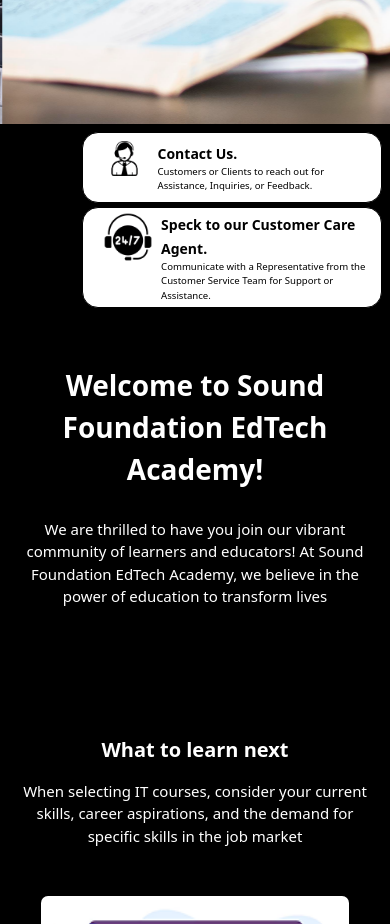
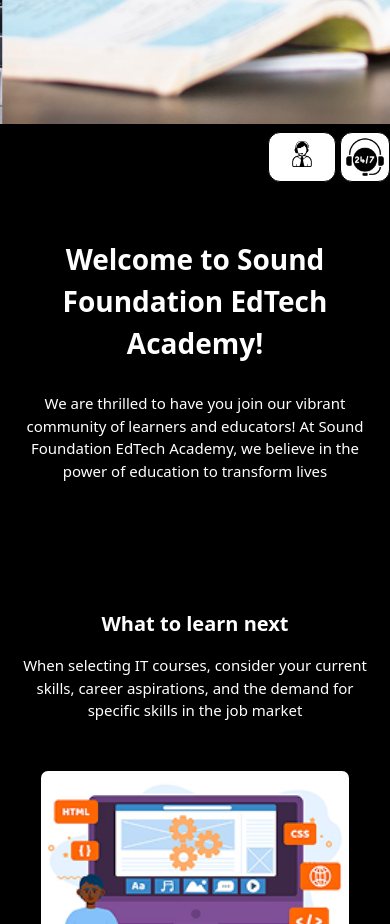
Before and after one commit to Cleve-keem/sfdt-frontend, a React (Vite) app: page / in a window 390 px wide. Shown: the part 840-1764 px from the top of the page. Built offline with nearby package versions, Linux system fonts and the light colour scheme.

Commit message:
Customer Service component done

```diff
--- a/src/components/ContactUs.jsx
+++ b/src/components/ContactUs.jsx
@@ -2,14 +2,14 @@ import React from "react";
 
 export default function ContactUs() {
   return (
-    <div className="flex justify-between bg-black text-black px-2 md:px-10">
+    <div className="flex justify-between md:h-[180px] bg-black py-2  md:px-10">
       <div></div>
-      <div className="flex flex-col gap-1 items-end my-2 w-[10px] ">
-        <div className="rounded-2xl flex w-[300px] md:w-[450px] p-2 border bg-white shadow-md">
-          <div className="w-[100px] md:w-[70px]">
+      <div className="flex md:flex-col gap-1 md:items-end md:my-2">
+        <div className="rounded-xl flex  md:w-[450px] p-2 border bg-white shadow-md ">
+          <div className="w-[50px] md:w-[70px]">
             <img src="/contact2.png" alt="contact2" />
           </div>
-          <div className="">
+          <div className="hidden md:block">
             <span className="font-bold text-sm md:text-xl">Contact Us.</span>
             <p className="items-center text-[9.6px] md:text-[12px]">
               Customers or Clients to reach out for Assistance, Inquiries, or
@@ -17,11 +17,11 @@ export default function ContactUs() {
             </p>
           </div>
         </div>
-        <div className="rounded-2xl flex w-[300px] md:w-[450px] p-1 shadow-md bg-white border ">
-          <div className="w-[100px] md:w-[50px] ml-4">
+        <div className="rounded-xl flex  md:w-[450px] p-1 shadow-md bg-white border ">
+          <div className="w-[40px] md:w-[50px] md:ml-4">
             <img src="/contact1.png" alt="contact1" />
           </div>
-          <div className="ml-2 md:ml-3">
+          <div className="ml-2 md:ml-3 hidden md:block">
             <span className="font-bold text-sm md:text-xl">
               Speck to our Customer Care Agent.
             </span>
```
